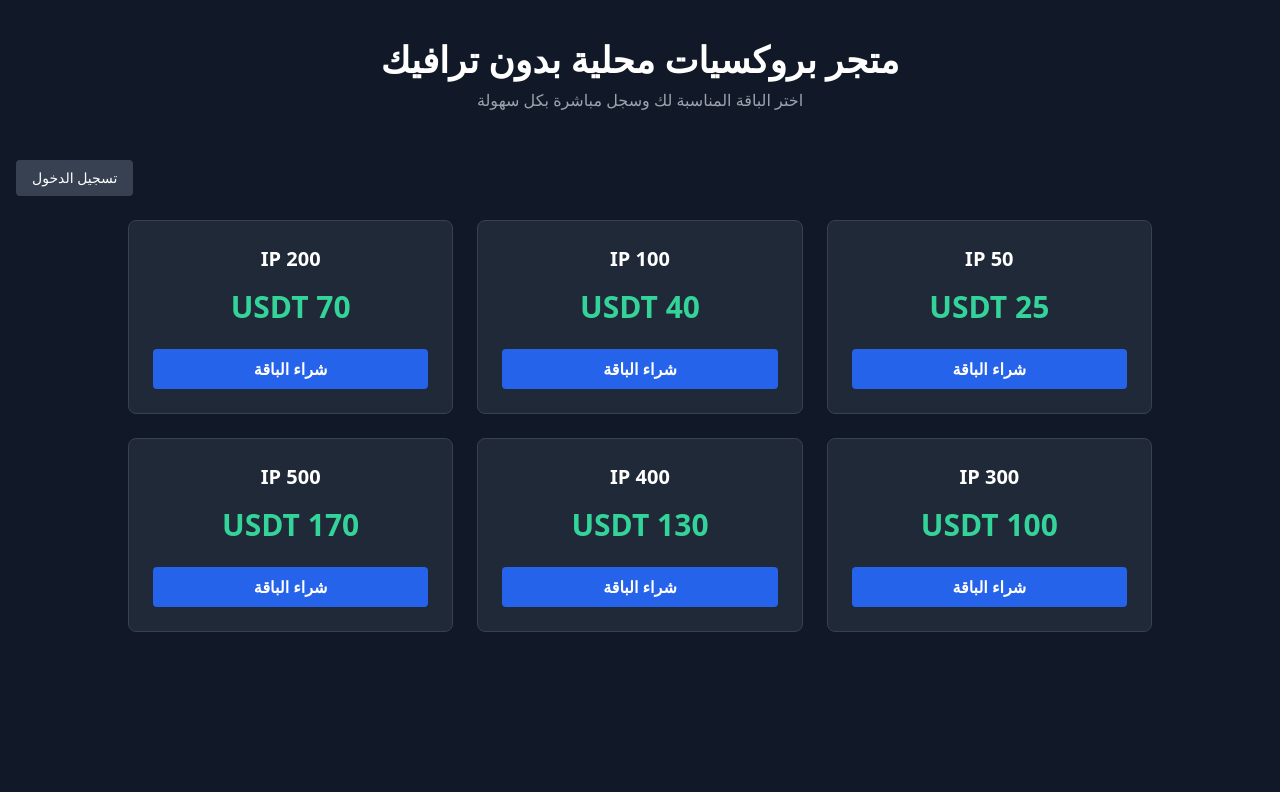
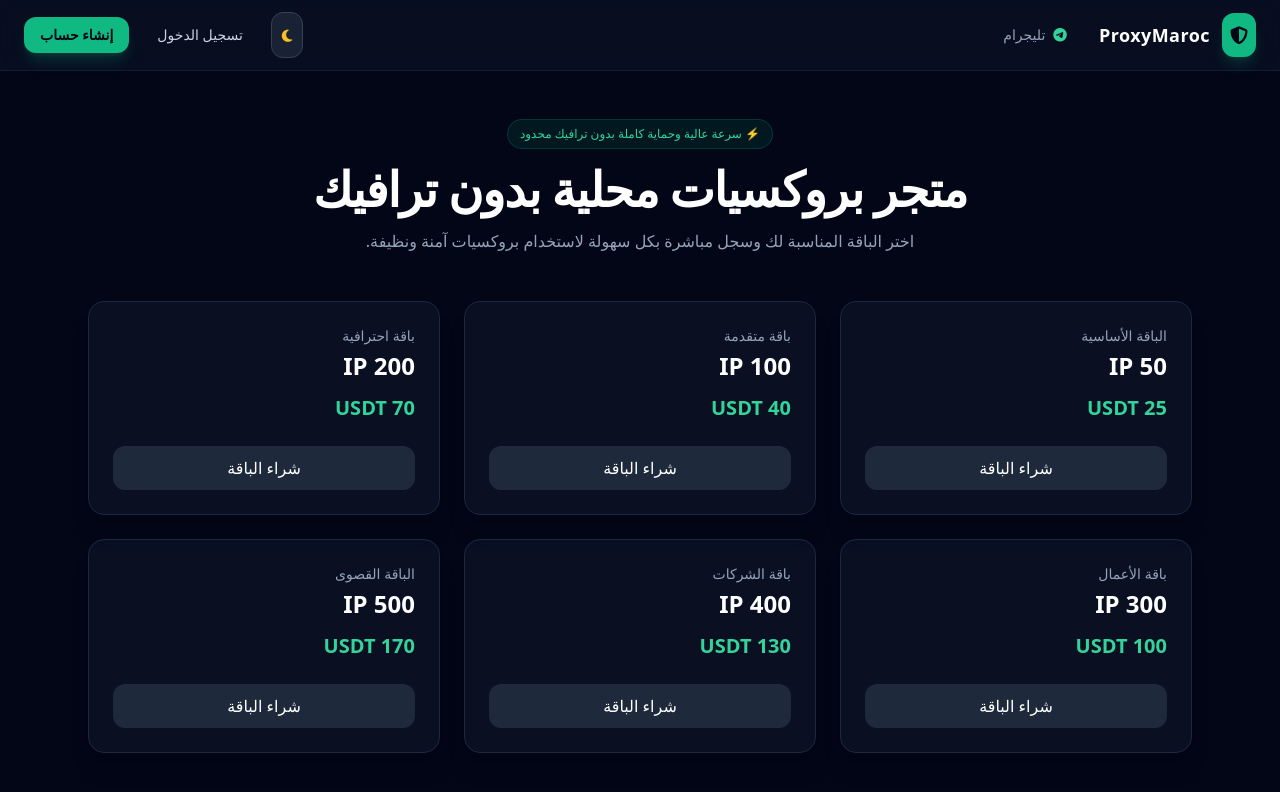
Before and after one commit to Mustamdio/proxymaroc, a website: page index.html in a window 1280 px wide. Drawn offline with nearby package versions, Linux system fonts and the light colour scheme.

Commit message:
Revamp index.html with new title and layout
Updated the title and added Tailwind CSS and Font Awesome links. Enhanced the layout with a sticky header and improved theme toggle functionality.

```diff
--- a/index.html
+++ b/index.html
@@ -3,167 +3,164 @@
 <head>
     <meta charset="UTF-8">
     <meta name="viewport" content="width=device-width, initial-scale=1.0">
-    <title>متجر البروكسيات - Proxy Store</title>
-    <link href="https://cdn.jsdelivr.net/npm/tailwindcss@2.2.19/dist/tailwind.min.css" rel="stylesheet">
+    <title>ProxyMaroc - متجر بروكسيات محلية بدون ترافيك</title>
+    <!-- Tailwind CSS لتحقيق تصميم احترافي وسريع -->
+    <script src="https://cdn.tailwindcss.com"></script>
+    <link rel="stylesheet" href="https://cdnjs.cloudflare.com/ajax/libs/font-awesome/6.4.0/css/all.min.css">
+    <script>
+        tailwind.config = {
+            darkMode: 'class',
+            theme: {
+                extend: {
+                    colors: {
+                        darkBg: '#0f172a',
+                        cardBg: '#1e293b',
+                        accentGreen: '#10b981'
+                    }
+                }
+            }
+        }
+    </script>
 </head>
-<body class="bg-gray-900 text-white font-sans">
+<body class="bg-slate-950 text-slate-100 font-sans min-h-screen transition-colors duration-300" id="bodyTag">
 
-    <div class="container mx-auto px-4 py-10">
-        <header class="text-center mb-12">
-            <h1 class="text-4xl font-bold mb-2">متجر بروكسيات محلية بدون ترافيك</h1>
-            <p class="text-gray-400">اختر الباقة المناسبة لك وسجل مباشرة بكل سهولة</p>
-        </header>
+    <!-- Navbar الاحترافي الفوقي -->
+    <header class="w-full border-b border-slate-800/60 bg-slate-900/50 backdrop-blur-md sticky top-0 z-50 px-6 py-3 flex items-center justify-between">
 
-        <!-- زر تسجيل الدخول للمسجلين مسبقاً -->
-        <div class="flex justify-end mb-6">
-            <button onclick="openLoginModal()" class="bg-gray-700 hover:bg-gray-600 px-4 py-2 rounded text-sm">تسجيل الدخول</button>
+        <!-- الجهة اليمنى: الشعار والأيقونة + روابط سريعة -->
+        <div class="flex items-center space-x-reverse space-x-8">
+            <!-- الشعار مع الأيقونة -->
+            <div class="flex items-center space-x-reverse space-x-3 cursor-pointer">
+                <div class="bg-emerald-500 text-slate-950 p-2 rounded-xl flex items-center justify-center font-bold shadow-lg shadow-emerald-500/20">
+                    <i class="fa-solid fa-shield-halved text-lg"></i>
+                </div>
+                <span class="font-bold text-lg tracking-wide text-white">ProxyMaroc</span>
+            </div>
+
+            <!-- رابط تليجرام -->
+            <nav class="hidden md:flex items-center space-x-reverse space-x-6 text-sm text-slate-400">
+                <a href="https://t.me/YOUR_TELEGRAM" target="_blank" class="flex items-center space-x-reverse space-x-2 hover:text-emerald-400 transition">
+                    <i class="fa-brands fa-telegram text-emerald-400"></i>
+                    <span>تليجرام</span>
+                </a>
+            </nav>
         </div>
 
-        <!-- شبكة الباقات -->
-        <div class="grid grid-cols-1 md:grid-cols-3 gap-6 max-w-5xl mx-auto">
-            <!-- باقة 50 IP -->
-            <div class="bg-gray-800 border border-gray-700 rounded-lg p-6 text-center">
-                <h3 class="text-xl font-semibold mb-4">50 IP</h3>
-                <p class="text-3xl font-bold text-green-400 mb-6">25 USDT</p>
-                <button onclick="selectPack(50)" class="w-full bg-blue-600 hover:bg-blue-500 py-2 rounded font-bold">شراء الباقة</button>
+        <!-- الجهة اليسرى: زر الثيم (ظلام/ضياء) + زر تسجيل الدخول وإنشاء حساب -->
+        <div class="flex items-center space-x-reverse space-x-4">
+            <!-- زر تغيير الوضع (Dark / Light) -->
+            <button onclick="toggleTheme()" class="bg-slate-800/80 hover:bg-slate-700 text-amber-400 p-2.5 rounded-xl border border-slate-700 transition" title="تغيير المظهر">
+                <i id="themeIcon" class="fa-solid fa-moon text-sm"></i>
+            </button>
+
+            <!-- زر تسجيل الدخول (بالعربية) -->
+            <a href="login.html" class="text-sm font-medium text-slate-300 hover:text-white px-3 py-2 transition">
+                تسجيل الدخول
+            </a>
+
+            <!-- زر إنشاء حساب (بالعربية) -->
+            <a href="register.html" class="bg-emerald-500 hover:bg-emerald-400 text-slate-950 text-sm font-bold px-4 py-2 rounded-xl transition shadow-lg shadow-emerald-500/20">
+                إنشاء حساب
+            </a>
+        </div>
+    </header>
+
+    <!-- الهيدر الرئيسي ووصف الموقع -->
+    <main class="max-w-6xl mx-auto px-6 py-12 text-center">
+        <div class="inline-block bg-emerald-500/10 border border-emerald-500/20 text-emerald-400 text-xs px-3 py-1.5 rounded-full font-medium mb-4">
+            ⚡ سرعة عالية وحماية كاملة بدون ترافيك محدود
+        </div>
+        <h1 class="text-4xl md:text-5xl font-extrabold text-white tracking-tight mb-4">
+            متجر بروكسيات محلية بدون ترافيك
+        </h1>
+        <p class="text-slate-400 text-sm md:text-base max-w-xl mx-auto mb-12">
+            اختر الباقة المناسبة لك وسجل مباشرة بكل سهولة لاستخدام بروكسيات آمنة ونظيفة.
+        </p>
+
+        <!-- شبكة الباقات (مرتبة ومنظمة بشكل تصاعدي واحترافي) -->
+        <div class="grid grid-cols-1 md:grid-cols-3 gap-6 text-right">
+
+            <!-- باقة IP 50 -->
+            <div class="bg-slate-900/60 border border-slate-800 hover:border-emerald-500/50 rounded-2xl p-6 transition shadow-xl relative group">
+                <div class="text-slate-400 text-sm mb-1">الباقة الأساسية</div>
+                <div class="text-2xl font-bold text-white mb-3">IP 50</div>
+                <div class="text-emerald-400 text-xl font-extrabold mb-6">USDT 25</div>
+                <a href="register.html" class="block w-full text-center bg-slate-800 hover:bg-emerald-500 hover:text-slate-950 text-white font-medium py-2.5 rounded-xl transition">
+                    شراء الباقة
+                </a>
             </div>
-            <!-- باقة 100 IP -->
-            <div class="bg-gray-800 border border-gray-700 rounded-lg p-6 text-center">
-                <h3 class="text-xl font-semibold mb-4">100 IP</h3>
-                <p class="text-3xl font-bold text-green-400 mb-6">40 USDT</p>
-                <button onclick="selectPack(100)" class="w-full bg-blue-600 hover:bg-blue-500 py-2 rounded font-bold">شراء الباقة</button>
+
+            <!-- باقة IP 100 -->
+            <div class="bg-slate-900/60 border border-slate-800 hover:border-emerald-500/50 rounded-2xl p-6 transition shadow-xl relative group">
+                <div class="text-slate-400 text-sm mb-1">باقة متقدمة</div>
+                <div class="text-2xl font-bold text-white mb-3">IP 100</div>
+                <div class="text-emerald-400 text-xl font-extrabold mb-6">USDT 40</div>
+                <a href="register.html" class="block w-full text-center bg-slate-800 hover:bg-emerald-500 hover:text-slate-950 text-white font-medium py-2.5 rounded-xl transition">
+                    شراء الباقة
+                </a>
             </div>
-            <!-- باقة 200 IP -->
-            <div class="bg-gray-800 border border-gray-700 rounded-lg p-6 text-center">
-                <h3 class="text-xl font-semibold mb-4">200 IP</h3>
-                <p class="text-3xl font-bold text-green-400 mb-6">70 USDT</p>
-                <button onclick="selectPack(200)" class="w-full bg-blue-600 hover:bg-blue-500 py-2 rounded font-bold">شراء الباقة</button>
+
+            <!-- باقة IP 200 -->
+            <div class="bg-slate-900/60 border border-slate-800 hover:border-emerald-500/50 rounded-2xl p-6 transition shadow-xl relative group">
+                <div class="text-slate-400 text-sm mb-1">باقة احترافية</div>
+                <div class="text-2xl font-bold text-white mb-3">IP 200</div>
+                <div class="text-emerald-400 text-xl font-extrabold mb-6">USDT 70</div>
+                <a href="register.html" class="block w-full text-center bg-slate-800 hover:bg-emerald-500 hover:text-slate-950 text-white font-medium py-2.5 rounded-xl transition">
+                    شراء الباقة
+                </a>
             </div>
-            <!-- باقة 300 IP -->
-            <div class="bg-gray-800 border border-gray-700 rounded-lg p-6 text-center">
-                <h3 class="text-xl font-semibold mb-4">300 IP</h3>
-                <p class="text-3xl font-bold text-green-400 mb-6">100 USDT</p>
-                <button onclick="selectPack(300)" class="w-full bg-blue-600 hover:bg-blue-500 py-2 rounded font-bold">شراء الباقة</button>
+
+            <!-- باقة IP 300 -->
+            <div class="bg-slate-900/60 border border-slate-800 hover:border-emerald-500/50 rounded-2xl p-6 transition shadow-xl relative group">
+                <div class="text-slate-400 text-sm mb-1">باقة الأعمال</div>
+                <div class="text-2xl font-bold text-white mb-3">IP 300</div>
+                <div class="text-emerald-400 text-xl font-extrabold mb-6">USDT 100</div>
+                <a href="register.html" class="block w-full text-center bg-slate-800 hover:bg-emerald-500 hover:text-slate-950 text-white font-medium py-2.5 rounded-xl transition">
+                    شراء الباقة
+                </a>
             </div>
-            <!-- باقة 400 IP -->
-            <div class="bg-gray-800 border border-gray-700 rounded-lg p-6 text-center">
-                <h3 class="text-xl font-semibold mb-4">400 IP</h3>
-                <p class="text-3xl font-bold text-green-400 mb-6">130 USDT</p>
-                <button onclick="selectPack(400)" class="w-full bg-blue-600 hover:bg-blue-500 py-2 rounded font-bold">شراء الباقة</button>
+
+            <!-- باقة IP 400 -->
+            <div class="bg-slate-900/60 border border-slate-800 hover:border-emerald-500/50 rounded-2xl p-6 transition shadow-xl relative group">
+                <div class="text-slate-400 text-sm mb-1">باقة الشركات</div>
+                <div class="text-2xl font-bold text-white mb-3">IP 400</div>
+                <div class="text-emerald-400 text-xl font-extrabold mb-6">USDT 130</div>
+                <a href="register.html" class="block w-full text-center bg-slate-800 hover:bg-emerald-500 hover:text-slate-950 text-white font-medium py-2.5 rounded-xl transition">
+                    شراء الباقة
+                </a>
             </div>
-            <!-- باقة 500 IP -->
-            <div class="bg-gray-800 border border-gray-700 rounded-lg p-6 text-center">
-                <h3 class="text-xl font-semibold mb-4">500 IP</h3>
-                <p class="text-3xl font-bold text-green-400 mb-6">170 USDT</p>
-                <button onclick="selectPack(500)" class="w-full bg-blue-600 hover:bg-blue-500 py-2 rounded font-bold">شراء الباقة</button>
+
+            <!-- باقة IP 500 -->
+            <div class="bg-slate-900/60 border border-slate-800 hover:border-emerald-500/50 rounded-2xl p-6 transition shadow-xl relative group">
+                <div class="text-slate-400 text-sm mb-1">الباقة القصوى</div>
+                <div class="text-2xl font-bold text-white mb-3">IP 500</div>
+                <div class="text-emerald-400 text-xl font-extrabold mb-6">USDT 170</div>
+                <a href="register.html" class="block w-full text-center bg-slate-800 hover:bg-emerald-500 hover:text-slate-950 text-white font-medium py-2.5 rounded-xl transition">
+                    شراء الباقة
+                </a>
             </div>
+
         </div>
-    </div>
+    </main>
 
-    <!-- نافذة التسجيل السريع المنبثقة (Modal) -->
-    <div id="registerModal" class="hidden fixed inset-0 bg-black bg-opacity-70 flex items-center justify-center p-4">
-        <div class="bg-gray-800 p-6 rounded-lg max-w-md w-full relative">
-            <h2 id="modalTitle" class="text-2xl font-bold mb-4">إنشاء حساب جديد</h2>
-            <form id="registerForm" onsubmit="handleRegister(event)">
-                <div class="mb-4">
-                    <label class="block text-sm mb-2">اسم المستخدم (Username)</label>
-                    <input type="text" id="username" required class="w-full bg-gray-700 border border-gray-600 rounded p-2 text-white">
-                </div>
-                <div class="mb-4">
-                    <label class="block text-sm mb-2">كلمة المرور (Password)</label>
-                    <input type="password" id="password" required class="w-full bg-gray-700 border border-gray-600 rounded p-2 text-white">
-                </div>
-                <div class="flex justify-end space-x-2 space-x-reverse">
-                    <button type="button" onclick="closeModal()" class="bg-gray-600 px-4 py-2 rounded">إلغاء</button>
-                    <button type="submit" class="bg-green-600 hover:bg-green-500 px-4 py-2 rounded font-bold">تسجيل ومتابعة</button>
-                </div>
-            </form>
-        </div>
-    </div>
+    <!-- سكربت زر التبديل بين الوضع المظلم والضياء -->
+    <script>
+        function toggleTheme() {
+            const body = document.getElementById('bodyTag');
+            const icon = document.getElementById('themeIcon');
 
-    <!-- نافذة تسجيل الدخول -->
-    <div id="loginModal" class="hidden fixed inset-0 bg-black bg-opacity-70 flex items-center justify-center p-4">
-        <div class="bg-gray-800 p-6 rounded-lg max-w-md w-full relative">
-            <h2 class="text-2xl font-bold mb-4">تسجيل الدخول</h2>
-            <form onsubmit="handleLogin(event)">
-                <div class="mb-4">
-                    <label class="block text-sm mb-2">اسم المستخدم</label>
-                    <input type="text" id="loginUser" required class="w-full bg-gray-700 border border-gray-600 rounded p-2 text-white">
-                </div>
-                <div class="mb-4">
-                    <label class="block text-sm mb-2">كلمة المرور</label>
-                    <input type="password" id="loginPass" required class="w-full bg-gray-700 border border-gray-600 rounded p-2 text-white">
-                </div>
-                <div class="flex justify-end space-x-2 space-x-reverse">
-                    <button type="button" onclick="closeLoginModal()" class="bg-gray-600 px-4 py-2 rounded">إلغاء</button>
-                    <button type="submit" class="bg-blue-600 hover:bg-blue-500 px-4 py-2 rounded font-bold">دخول</button>
-                </div>
-            </form>
-        </div>
-    </div>
-
-    <script>
-        let selectedPackSize = 0;
-
-        function selectPack(size) {
-            selectedPackSize = size;
-            document.getElementById('registerModal').classList.remove('hidden');
-        }
-
-        function closeModal() {
-            document.getElementById('registerModal').classList.add('hidden');
-        }
-
-        function openLoginModal() {
-            document.getElementById('loginModal').classList.remove('hidden');
-        }
-
-        function closeLoginModal() {
-            document.getElementById('loginModal').classList.add('hidden');
-        }
-
-        async function handleRegister(e) {
-            e.preventDefault();
-            const username = document.getElementById('username').value;
-            const password = document.getElementById('password').value;
-
-            const res = await fetch('/api/register', {
-                method: 'POST',
-                headers: { 'Content-Type': 'application/json' },
-                body: JSON.stringify({ username, password, packSize: selectedPackSize })
-            });
-
-            const data = await res.json();
-            if (data.success) {
-                alert('⚠️ تنبيه هام جداً:\nحفظ اسم المستخدم وكلمة المرور في مكان آمن! هذه هي وسيلتك الوحيدة للدخول للموقع.');
-                localStorage.setItem('userId', data.userId);
-                window.location.href = 'dashboard.html';
+            if (body.classList.contains('bg-slate-950')) {
+                // التحويل إلى الوضع الفاتح
+                body.classList.remove('bg-slate-950', 'text-slate-100');
+                body.classList.add('bg-slate-100', 'text-slate-900');
+                icon.classList.remove('fa-moon', 'text-amber-400');
+                icon.classList.add('fa-sun', 'text-orange-500');
             } else {
-                alert(data.message);
-            }
-        }
-
-        async function handleLogin(e) {
-            e.preventDefault();
-            const username = document.getElementById('loginUser').value;
-            const password = document.getElementById('loginPass').value;
-
-            const res = await fetch('/api/login', {
-                method: 'POST',
-                headers: { 'Content-Type': 'application/json' },
-                body: JSON.stringify({ username, password })
-            });
-
-            const data = await res.json();
-            if (data.success) {
-                localStorage.setItem('userId', data.userId);
-                if (data.isAdmin) {
-                    window.location.href = 'admin.html';
-                } else {
-                    window.location.href = 'dashboard.html';
-                }
-            } else {
-                alert(data.message);
+                // العودة للوضع الداكن (Dark)
+                body.classList.remove('bg-slate-100', 'text-slate-900');
+                body.classList.add('bg-slate-950', 'text-slate-100');
+                icon.classList.remove('fa-sun', 'text-orange-500');
+                icon.classList.add('fa-moon', 'text-amber-400');
             }
         }
     </script>
```
